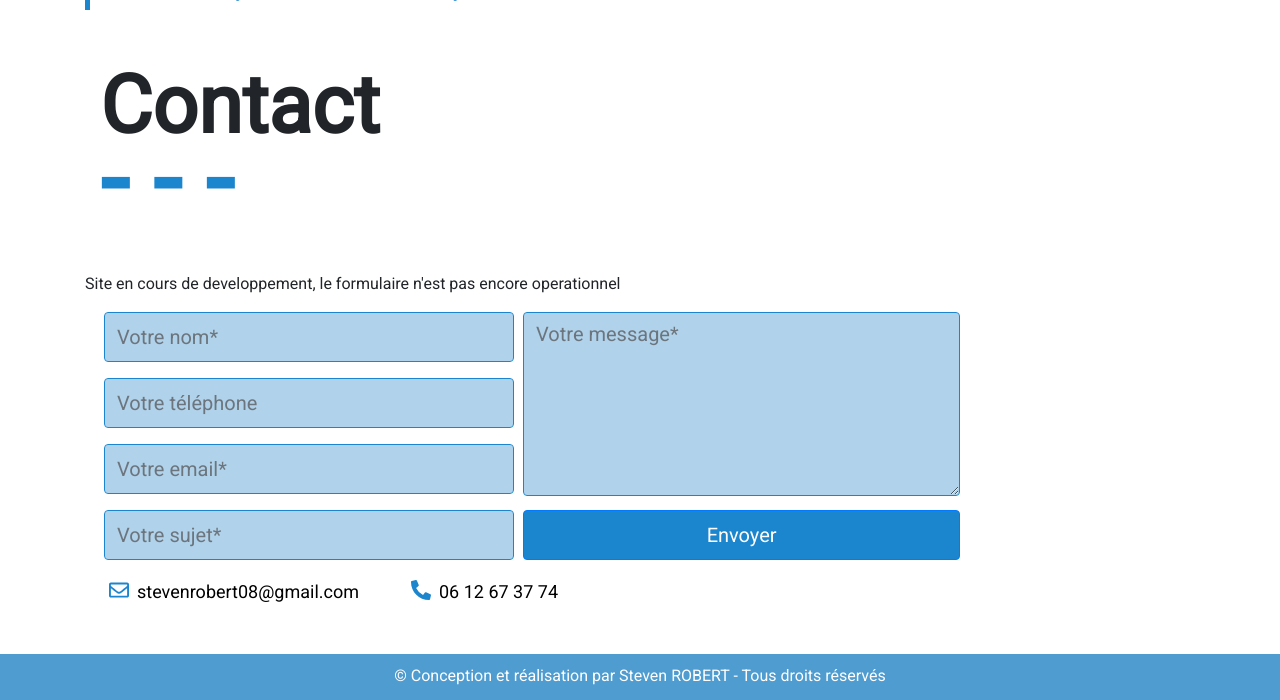
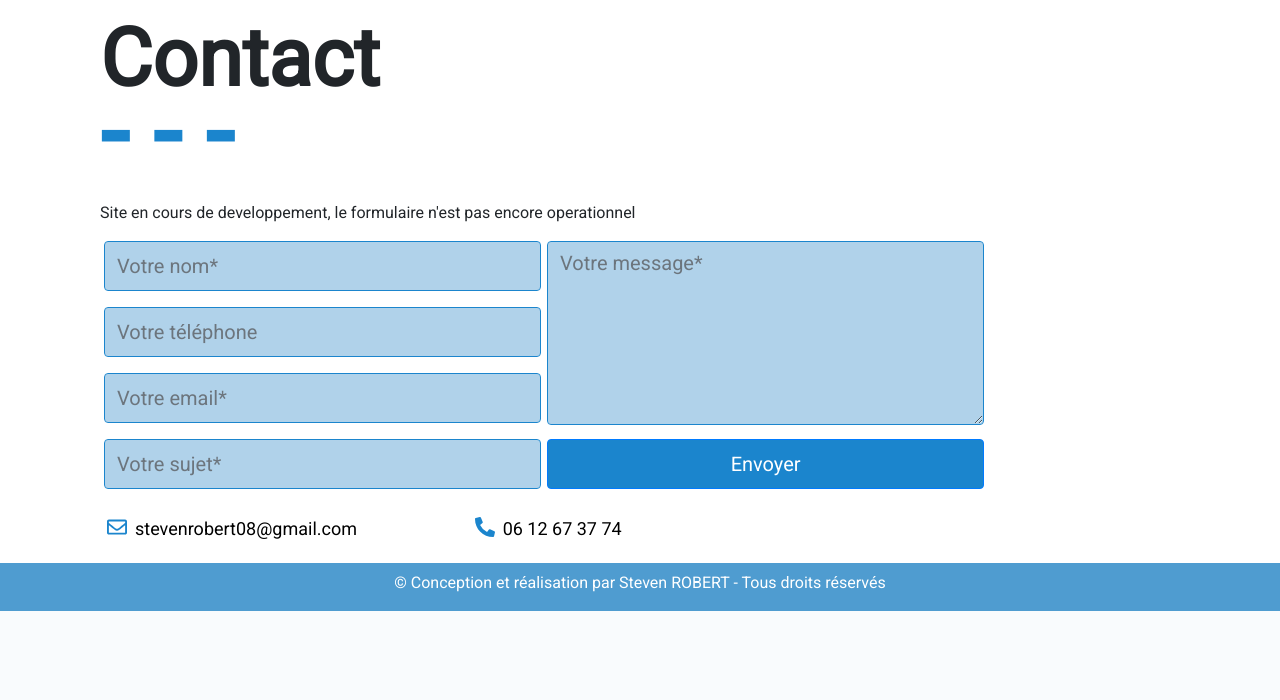
Before and after one commit to Nevets08/Portfolio, a PHP site: page / in a window 1280 px wide. Shown: the part 5323-6023 px from the top of the page. After the commit the page ends 5934 px from the top, so only its background shows below. Run offline with PHP 8.4, Linux system fonts and the light colour scheme; some libraries are stand-ins or nearby versions.

Commit message:
responsive

```diff
--- a/css/style.css
+++ b/css/style.css
@@ -509,11 +509,10 @@ html {
 #bandeau {
     background-color: #b0d2ea;
     opacity: 45%;
-    height: 155px;
     margin-top: 110px;
 }
 
-#bandeau .bandeau-g, #bandeau .bandeau-d {
+#bandeau .bandeau-g, #bandeau .bandeau-d, .bandeau-m {
     color: #fff;
     background-color: #4f9cd0;
     height: 60px;
@@ -521,10 +520,7 @@ html {
 }
 
 #bandeau .bandeau-m {
-    color: #fff;
     background-color: #1b85cd;
-    border-radius: 20px;
-    height: 60px;
 }
 
 #bandeau .bandeau-g h4, #bandeau .bandeau-g p, #bandeau .bandeau-d h4, #bandeau .bandeau-d p, #bandeau .bandeau-m h4, #bandeau .bandeau-m p {
@@ -534,7 +530,6 @@ html {
 #bandeau .bandeau-g h4, #bandeau .bandeau-m h4, #bandeau .bandeau-d h4 {
     font-weight: bold;
 }
-
 
 /* COMPETENCES */
 
@@ -791,12 +786,10 @@ article .progress, article .progress-bar {
 }
 
 #contact input {
-    width: 410px;
     height: 50px;
 }
 
 #contact textarea {
-    width: 437px;
     margin-bottom: 6px;
     height: 184px;
 }
@@ -822,32 +815,47 @@ article .progress, article .progress-bar {
 
 footer {
     background-color: #4f9cd0;
-    height: 46px;
     color: #fff;
+    overflow: hidden;
+    margin-top: 20px;
 }
 
-footer p {
-    position: relative;
-    top: 25%;
+footer .container {
+    display: flex;
+    justify-content: center;
+    align-items: center;
 }
 
 footer a {
     color: #fff;
 }
 
+
 /* MEDIA QUERIES */
 
-@media screen and (max-width:992px) {
-    #bandeau {
-        height: 380px;
-    }
-    #contact textarea {
-        width: 100%;
-    }
-    #contact button {
-        width: 100%;
-    }
-    #fondbleu h1, #fondbleu h2 {
-        font-size: 50px;
+@media screen and (max-width:540px) {
+    .competences .GrandTitre h1 {
+        font-size: 55px;
     }
 }
+
+@media screen and (max-width:650px) {
+    #menu .logo a {
+        font-size: 22px;
+    }
+    #fondbleu h1 {
+        margin-top: -10px;
+        font-size: 32px;
+    }
+    #fondbleu h2 {
+        font-size: 30px;
+    }
+}
+    @media screen and (max-width:768px) {
+    #fondbleu button {
+        margin-top: 100px;
+        width: 250px;
+        font-size: 20px;
+        height: 60px;
+    }
+}
--- a/index.html
+++ b/index.html
@@ -61,7 +61,7 @@
     <section id="fondbleu">
       <div class="container">
         <div class="row">
-          <div class="mt-5 ">
+          <div class="mt-5 col-10">
             <h1>Steven Robert</h1>
             <h2>developpeur web junior<span>.</span></h2>
             <button type="button" class="btn">Faisons connaissance !</button>
@@ -243,7 +243,7 @@
     <div class="container">
       <div class="row">
 
-        <div class="col-3">
+        <div class="col-xl-3 col-lg-4">
           <div class="card-img">
             <img src="Graphique/Integration/img-portfolio1.jpg" alt="Maquette graphique site de kas'fratz">
           </div>
@@ -259,7 +259,7 @@
           </div>
         </div>
 
-        <div class="col-3">
+        <div class="col-xl-3 col-lg-4">
           <div class="card-img">
             <img src="Graphique/Integration/img-portfolio2.jpg" alt="Refonte graphique site solus'immo">
           </div>
@@ -275,7 +275,7 @@
           </div>
         </div>
 
-        <div class="col-3">
+        <div class="col-xl-3 col-lg-4">
           <div class="card-img">
             <img src="Graphique/Integration/img-portfolio3.jpg" alt="Integration maquette front-end">
           </div>
@@ -290,7 +290,7 @@
           </div>
         </div>
 
-        <div class="col-3">
+        <div class="col-xl-3 col-lg-12 mt-lg-5 mt-xl-0">
           <div class="card-img">
             <img src="Graphique/Integration/img-portfolio4.jpg"
               alt="Integration back-end, base de données, site dynamique">
@@ -313,26 +313,26 @@
   </section>
 
   <section id="bandeau">
-    <div class="mt-5">
-      <div class="container">
-        <div class="col-12">
+    <div class="container">
+      <div class="col-12">
+        <div class="mt-5">
 
           <div class="row">
-            <div class="col-xl-4">
+            <div class="col-xl-4 col-sm-12">
               <div class="bandeau-g text-center mt-5">
                 <h4 class="text-uppercase pt-2">creation du design</h4>
                 <p class="mt-n1">Maquette du site, cahier des charges</p>
               </div>
             </div>
 
-            <div class="col-xl-4">
+            <div class="col-xl-4 col-sm-12">
               <div class="bandeau-m text-center mt-5">
                 <h4 class="text-uppercase pt-2">developpement du site</h4>
                 <p class="mt-n1">Codage, programmation, responsive</p>
               </div>
             </div>
 
-            <div class="col-xl-4">
+            <div class="col-xl-4 col-sm-12">
               <div class="bandeau-d text-center mt-5">
                 <h4 class="text-uppercase  pt-2">Maintenance</h4>
                 <p class="mt-n1">Nouvelles fonctionnalités, refonte design...</p>
@@ -566,31 +566,32 @@
           <p class="tirets mt-n5">- - -</p>
         </div>
 
+        <p class="mt-n4">Site en cours de developpement, le formulaire n'est pas encore operationnel</p>
+
       </div>
     </div>
     </div>
 
     <div class="container">
-      <p>Site en cours de developpement, le formulaire n'est pas encore operationnel</p>
-      <div class="row justify-content-start ml-1">
-        <div class="col-5">
+      <div class="row ml-1">
+        <div class="col-xl-5 mr-xl-4 col-sm-12">
           <form>
             <div class="form-group">
-              <input type="text" placeholder="Votre nom*" class="form-control" id="exampleInputEmail1"
-                aria-describedby="emailHelp" required>
+              <input type="name" placeholder="Votre nom*" class="form-control" id="exampleInputEmail1"
+                aria-describedby="emailHelp" required readonly>
             </div>
             <div class="form-group">
-              <input type="tel" placeholder="Votre téléphone" class="form-control" id="exampleInputPassword1" required>
+              <input type="tel" placeholder="Votre téléphone" class="form-control" id="exampleInputPassword1" required readonly>
             </div>
             <div class="form-group">
-              <input type="email" placeholder="Votre email*" class="form-control" id="exampleInputPassword1" required>
+              <input type="email" placeholder="Votre email*" class="form-control" id="exampleInputPassword1" required readonly>
             </div>
             <div class="form-group">
-              <input type="tel" placeholder="Votre sujet*" class="form-control" id="exampleInputPassword1" required>
+              <input type="text" placeholder="Votre sujet*" class="form-control" id="exampleInputPassword1" required readonly>
             </div>
         </div>
 
-        <div class="col-xl-5 ml-sm-0 ml-xl-n5">
+        <div class="col-xl-5 ml-xl-n5">
           <textarea class="form-control" placeholder="Votre message*" id="exampleFormControlTextarea1" rows="3"
             required></textarea>
           <button type="submit" class="btn btn-primary mt-2">Envoyer</button>
@@ -598,9 +599,16 @@
         </div>
       </div>
 
-      <a href="mailto:stevenrobert08@gmail.com" class="mt-5 ml-4"><i
-          class="far fa-envelope mr-2"></i>stevenrobert08@gmail.com</a>
-      <a class="ml-5" href="tel:+33612673774"><i class="fas fa-phone-alt mr-2"></i>06 12 67 37 74</a>
+      <div class="container">
+        <div class="row ml-n2 mt-2">
+          <div class="col-md-4 col-sm-12">
+            <a href="mailto:stevenrobert08@gmail.com"><i class="far fa-envelope mr-2"></i>stevenrobert08@gmail.com</a>
+          </div>
+          <div class="col-md-4 col-sm-12">
+            <a href="tel:+33612673774"><i class="fas fa-phone-alt mr-2"></i>06 12 67 37 74</a>
+          </div>
+        </div>
+      </div>
 
     </div>
   </section>
@@ -608,10 +616,10 @@
   <!-- FOOTER -->
 
   <footer>
-    <div class="container-fluid col-12 mt-5 d-flex justify-content-center">
+    <div class="container">
       <div class="row">
-        <div class="">
-          <p>&copy; Conception et réalisation par <a href="#">Steven ROBERT</a> - Tous droits réservés</p>
+        <div class="col-12 mt-2">
+          <p class="text-center">&copy; Conception et réalisation par <a href="#">Steven ROBERT</a> - Tous droits réservés</p>
         </div>
       </div>
     </div>
```
